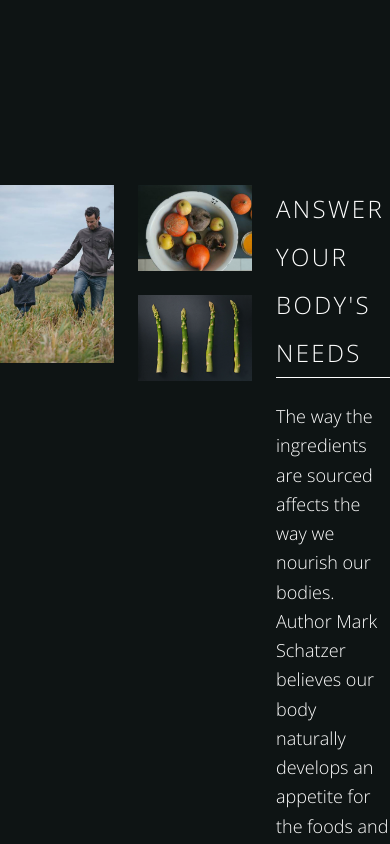
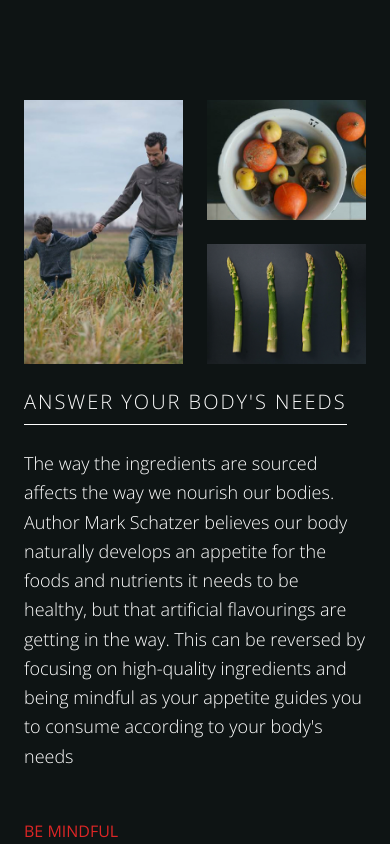
Before and after one commit to nerflim/turborepo-aeg, a Next.js app in the folder apps/web/: page / in a window 390 px wide. Shown: the top 844 px of the page. Built offline with nearby package versions, Linux system fonts and the light colour scheme.

Commit message:
Hero section responsive

```diff
--- a/apps/web/components/HeroSection/HeroSection.tsx
+++ b/apps/web/components/HeroSection/HeroSection.tsx
@@ -10,6 +10,11 @@ interface HeroSectionProps {
   }[];
   content: string;
 }
+
+const imgContainerClassName =
+  'overflow-hidden hover:bg-slate-300 transition-all duration-300';
+const imgClassName =
+  'w-full object-cover hover:scale-110 transition-all duration-300 hover:opacity-70 cursor-pointer';
 
 // You might be wondering why I'm using a different way of props declaration instead of React.FC
 // There are few shortcomings about using React.FC
@@ -35,45 +40,48 @@ const HeroSection = ({ images, content }: HeroSectionProps) => {
       enterFrom="opacity-0 translate-y-1"
       enterTo="opacity-100 translate-y-0"
     >
-      <section className="flex gap-6 mb-[230px]">
-        <div className="flex-1 overflow-hidden hover:bg-slate-300 transition-all duration-300">
+      <section className="flex flex-col lg:flex-row items-start gap-6 mb-[230px]">
+        <div className="w-full lg:basis-2/3 flex gap-6">
+          <div className={`${imgContainerClassName} flex-1 relative`}>
             <Image
               src={images[0].url}
               alt={images[0].alt}
-            width={384}
-            height={600}
-            className="w-full object-cover hover:scale-110 transition-all duration-300 hover:opacity-70 cursor-pointer"
+              className={imgClassName}
               onClick={onViewImg(images[0].url)}
               priority
+              fill
             />
           </div>
           <div className="flex-1 flex flex-col gap-6">
-          <div className="overflow-hidden hover:bg-slate-300 transition-all duration-300">
+            <div className={imgContainerClassName}>
               <Image
                 src={images[1].url}
                 alt={images[1].alt}
                 width={384}
                 height={290}
-              className="w-full object-cover hover:scale-110 transition-all duration-300 hover:opacity-70 cursor-pointer"
+                className={imgClassName}
                 onClick={onViewImg(images[1].url)}
                 priority
               />
             </div>
-          <div className="overflow-hidden hover:bg-slate-300 transition-all duration-300">
+            <div className={imgContainerClassName}>
               <Image
                 src={images[2].url}
                 alt={images[2].alt}
                 width={384}
                 height={290}
-              className="w-full object-cover hover:scale-110 transition-all duration-300 hover:opacity-70 cursor-pointer"
+                className={imgClassName}
                 onClick={onViewImg(images[2].url)}
                 priority
               />
             </div>
           </div>
+        </div>
         <div className="flex-1">
           <div dangerouslySetInnerHTML={{ __html: content }} />
         </div>
+
+        {/* MODAL */}
         <Modal isOpen={!!activeImg} onClose={onCloseModal}>
           <div>
             <Image
--- a/apps/web/components/Layout/Layout.tsx
+++ b/apps/web/components/Layout/Layout.tsx
@@ -3,7 +3,9 @@ import React from 'react';
 const Layout = ({ children }) => {
   return (
     <div className="bg-theme-dark min-h-screen text-white font-body">
-      <div className="max-w-screen-xl mx-auto py-[185px]">{children}</div>
+      <div className="max-w-screen-xl mx-auto py-[100px] lg:py-[185px] px-6 xl:px-0">
+        {children}
+      </div>
     </div>
   );
 };
--- a/apps/web/pages/index.tsx
+++ b/apps/web/pages/index.tsx
@@ -54,7 +54,7 @@ const mockData = {
         alt: 'Image 3',
       },
     ],
-    content: `<h3 class="border-b border-white text-2xl uppercase leading-loose tracking-widest mb-6 font-light">
+    content: `<h3 class="border-b border-white text-xl lg:text-2xl uppercase tracking-widest mb-6 font-light inline-block pb-2">
                 Answer your body&apos;s needs
               </h3>
 
```
Lines whose indentation alone changed are shown as unchanged.
